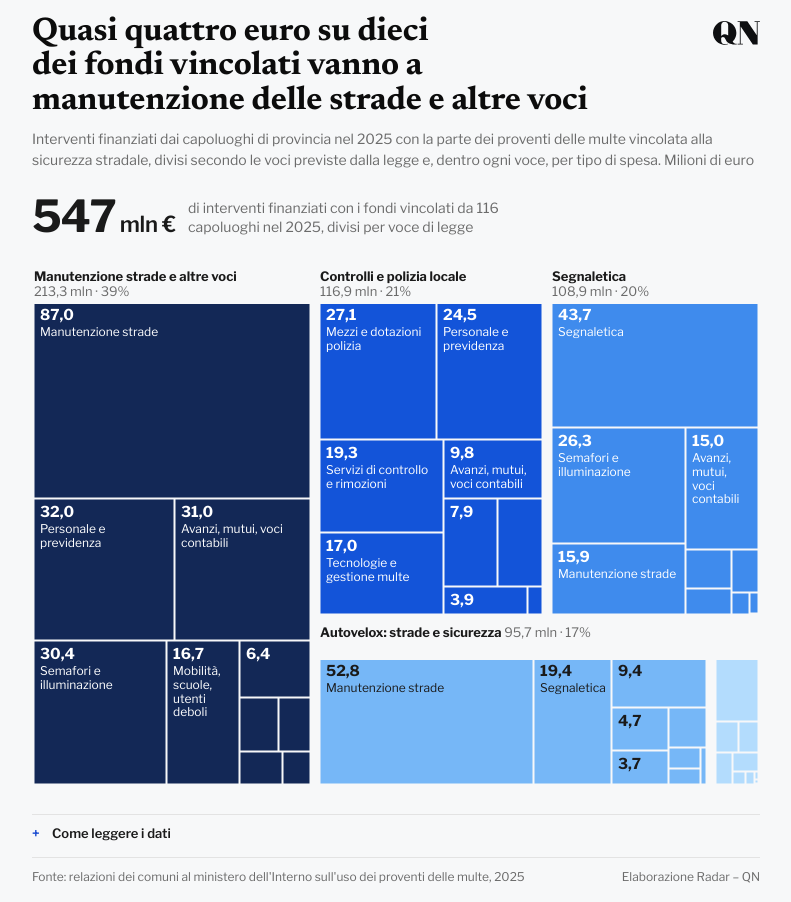
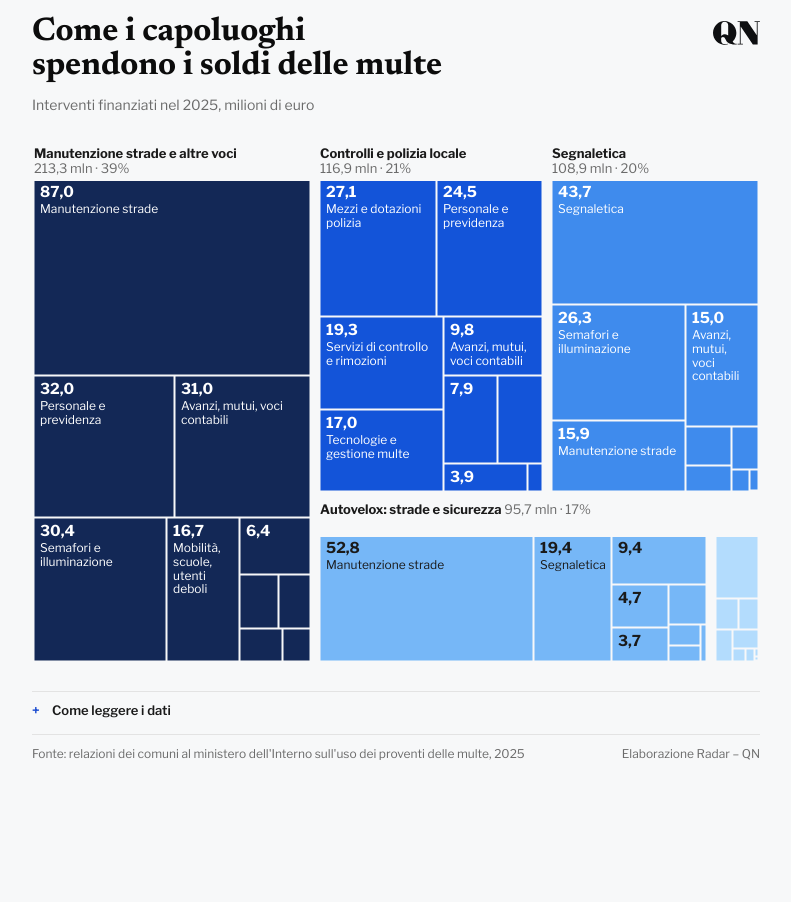
Before and after one commit to CosimoFire/multe-comuni, a plain HTML site: page spesa-temi/index.html in a window 1280 px wide. Shown: the whole page, without its empty margins (244-1035 px from the left). After the commit the page ends 800 px from the top, so only its background shows below. Drawn offline with nearby package versions, Linux system fonts and the light colour scheme.

Commit message:
Treemap: titolo e sottotitolo nuovi, senza big number

```diff
--- a/spesa-temi/index.html
+++ b/spesa-temi/index.html
@@ -3,7 +3,7 @@
 <head>
 <meta charset="utf-8">
 <meta name="viewport" content="width=device-width, initial-scale=1">
-<title>Come i capoluoghi spendono i soldi delle multe, voce per voce della legge – Radar QN</title>
+<title>Come i capoluoghi spendono i soldi delle multe – Radar QN</title>
 <link rel="preconnect" href="https://fonts.googleapis.com">
 <link rel="preconnect" href="https://fonts.gstatic.com" crossorigin>
 <link rel="stylesheet" href="https://fonts.googleapis.com/css2?family=Libre+Franklin:wght@400;500;600;700&family=Newsreader:opsz,wght@6..72,400;6..72,700&display=swap">
@@ -32,14 +32,9 @@
 <body>
 <main class="radar">
   <header>
-    <h1 class="r-title" id="title">Quasi quattro euro su dieci dei fondi vincolati vanno a manutenzione delle strade e altre voci</h1>
-    <p class="r-sub">Interventi finanziati dai capoluoghi di provincia nel 2025 con la parte dei proventi delle multe vincolata alla sicurezza stradale, divisi secondo le voci previste dalla legge e, dentro ogni voce, per tipo di spesa. Milioni di euro</p>
+    <h1 class="r-title" id="title">Come i capoluoghi spendono i soldi delle multe</h1>
+    <p class="r-sub">Interventi finanziati nel 2025, milioni di euro</p>
   </header>
-
-  <div class="r-big" id="big" aria-hidden="true">
-    <span class="r-big__num"><span id="big-num">&nbsp;</span><span class="r-big__unit"> mln €</span></span>
-    <span class="r-big__label" id="big-label"></span>
-  </div>
 
   <figure class="r-chart" id="tm"></figure>
 
@@ -71,7 +66,6 @@
   R.loadCSV("../data/capoluoghi-interventi.csv").then(function (rows) {
     var r25 = rows.filter(function (r) { return r["Anno"] === "2025"; });
     var tot = d3.sum(r25, function (r) { return R.num(r["Costo"]) || 0; });
-    var nCap = new Set(r25.map(function (r) { return r["Capoluogo"]; })).size;
     var gruppi = VOCI.map(function (v) {
       var rr = r25.filter(function (r) { return r["Voce"] === v.k; });
       var temi = Array.from(d3.group(rr, function (r) { return r["Tema"]; }), function (e) {
@@ -81,16 +75,6 @@
       }).filter(function (d) { return d.value > 0; });
       return { v: v, children: temi, tot: d3.sum(temi, function (d) { return d.value; }) };
     });
-    var maxG = gruppi.slice().sort(function (a, b) { return b.tot - a.tot; })[0];
-
-    // titolo e big number calcolati dai dati
-    var q = maxG.tot / tot;
-    var frase = q >= 0.37 && q < 0.4 ? "Quasi quattro euro su dieci" : q >= 0.4 && q < 0.45 ? "Quattro euro su dieci" : R.pct(q, 0);
-    d3.select("#title").text(frase + " dei fondi vincolati vanno a manutenzione delle strade e altre voci");
-    var bigNum = d3.select("#big-num"), f0 = function (v) { return fmt(v, 0); };
-    d3.select("#big-label").text("di interventi finanziati con i fondi vincolati da " + nCap + " capoluoghi nel 2025, divisi per voce di legge");
-    if (R.reduced) bigNum.text(f0(tot / 1e6));
-    else { bigNum.text(f0(0)); R.onFirstView(document.getElementById("big"), function () { R.countUp(bigNum, tot / 1e6, f0, "play"); }); }
 
     var host = document.getElementById("tm"), tip = R.tooltip(host), clear = function () {};
     R.dismissOutside(host, function () { tip.hide(); clear(); });
```
Also changed, not shown: index.html (+3 -3 lines), svg/spesa-temi.svg, 1 other file.
